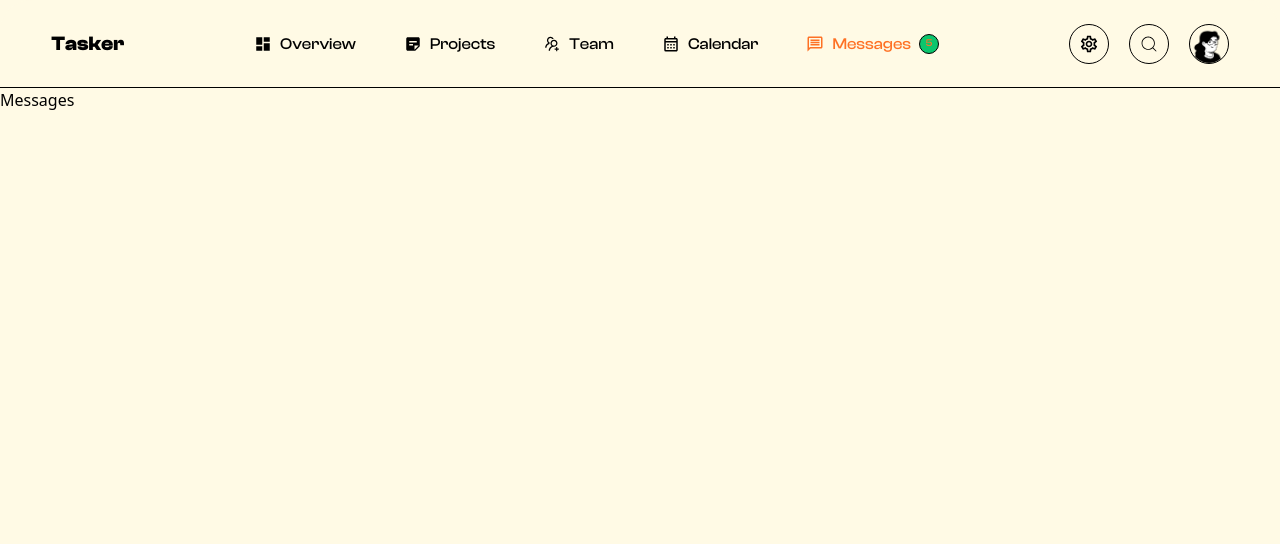
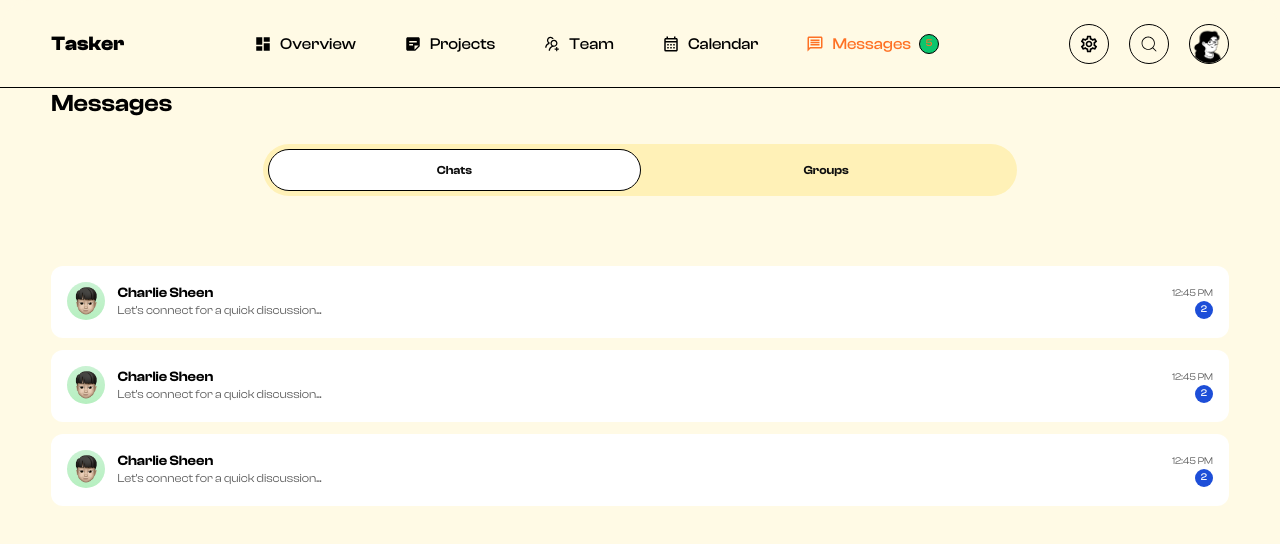
Before and after one commit to six-shot/Neubrutal-Dashboaard, a Next.js app: page /dashboard/messages in a window 1280 px wide. Shown: the top 544 px of the page. Built offline with nearby package versions, Linux system fonts and the light colour scheme.

Commit message:
messages

```diff
--- a/app/dashboard/messages/page.js
+++ b/app/dashboard/messages/page.js
@@ -1,9 +1,96 @@
-import React from 'react'
+import Image from "next/image";
+import man from "@/public/man1.png";
+import React from "react";
 
 function Messages() {
   return (
-    <div>Messages</div>
-  )
+    <div>
+      <div className="px-[4%] mt-[]">
+        <h5 className="font-clash_semibold text-2xl">Messages</h5>
+        <div className="px-[18%] mt-[2%]">
+          <div className="bg-[#FFF1B7] flex  rounded-[32px] p-[5px]">
+            <button className="bg-white border border-black w-full py-[12px] rounded-[32px] text-xs font-clash_semibold  text-[#0F0F0F]">
+              <h5>Chats</h5>
+            </button>
+            <button className="  w-full py-[12px] rounded-[32px] text-xs font-clash_semibold  text-[#0F0F0F]">
+              <h5>Groups</h5>
+            </button>
+          </div>
+        </div>
+        <div className="mt-[6%] flex flex-col gap-3">
+          <div className="w-full bg-white p-4 rounded-[12px] flex items-center gap-3">
+            <div className="w-[40px] h-[40px]  rounded-full">
+              <Image src={man} className="rounded-full" alt="man" />
+            </div>
+            <div className="w-full">
+              <div className="flex justify-between w-full items-center ">
+                <h6 className="text-sm font-clash_semibold leading-[12px] ">
+                  Charlie Sheen
+                </h6>
+                <h6 className="text-[10px] text-[#575757] font-clash_regular">
+                  12:45 PM
+                </h6>
+              </div>
+              <div className="flex justify-between w-full items-center ">
+                <p className="text-[#575757] text-xs font-clash_regular ">
+                  Let&apos;s connect for a quick discussion...
+                </p>
+                <p className="text-[10px] font-clash_medium bg-blue-700 w-[18px] h-[18px] flex justify-center items-center rounded-full text-white">
+                  2
+                </p>
+              </div>
+            </div>
+          </div>
+          <div className="w-full bg-white p-4 rounded-[12px] flex items-center gap-3">
+            <div className="w-[40px] h-[40px]  rounded-full">
+              <Image src={man} className="rounded-full" alt="man" />
+            </div>
+            <div className="w-full">
+              <div className="flex justify-between w-full items-center ">
+                <h6 className="text-sm font-clash_semibold leading-[12px] ">
+                  Charlie Sheen
+                </h6>
+                <h6 className="text-[10px] text-[#575757] font-clash_regular">
+                  12:45 PM
+                </h6>
+              </div>
+              <div className="flex justify-between w-full items-center ">
+                <p className="text-[#575757] text-xs font-clash_regular ">
+                  Let&apos;s connect for a quick discussion...
+                </p>
+                <p className="text-[10px] font-clash_medium bg-blue-700 w-[18px] h-[18px] flex justify-center items-center rounded-full text-white">
+                  2
+                </p>
+              </div>
+            </div>
+          </div>
+          <div className="w-full bg-white p-4 rounded-[12px] flex items-center gap-3">
+            <div className="w-[40px] h-[40px]  rounded-full">
+              <Image src={man} className="rounded-full" alt="man" />
+            </div>
+            <div className="w-full">
+              <div className="flex justify-between w-full items-center ">
+                <h6 className="text-sm font-clash_semibold leading-[12px] ">
+                  Charlie Sheen
+                </h6>
+                <h6 className="text-[10px] text-[#575757] font-clash_regular">
+                  12:45 PM
+                </h6>
+              </div>
+              <div className="flex justify-between w-full items-center ">
+                <p className="text-[#575757] text-xs font-clash_regular ">
+                  Let&apos;s connect for a quick discussion...
+                </p>
+                <p className="text-[10px] font-clash_medium bg-blue-700 w-[18px] h-[18px] flex justify-center items-center rounded-full text-white">
+                  2
+                </p>
+              </div>
+            </div>
+          </div>
+        </div>
+      </div>
+    </div>
+  );
 }
 
-export default Messages
+export default Messages;
```
